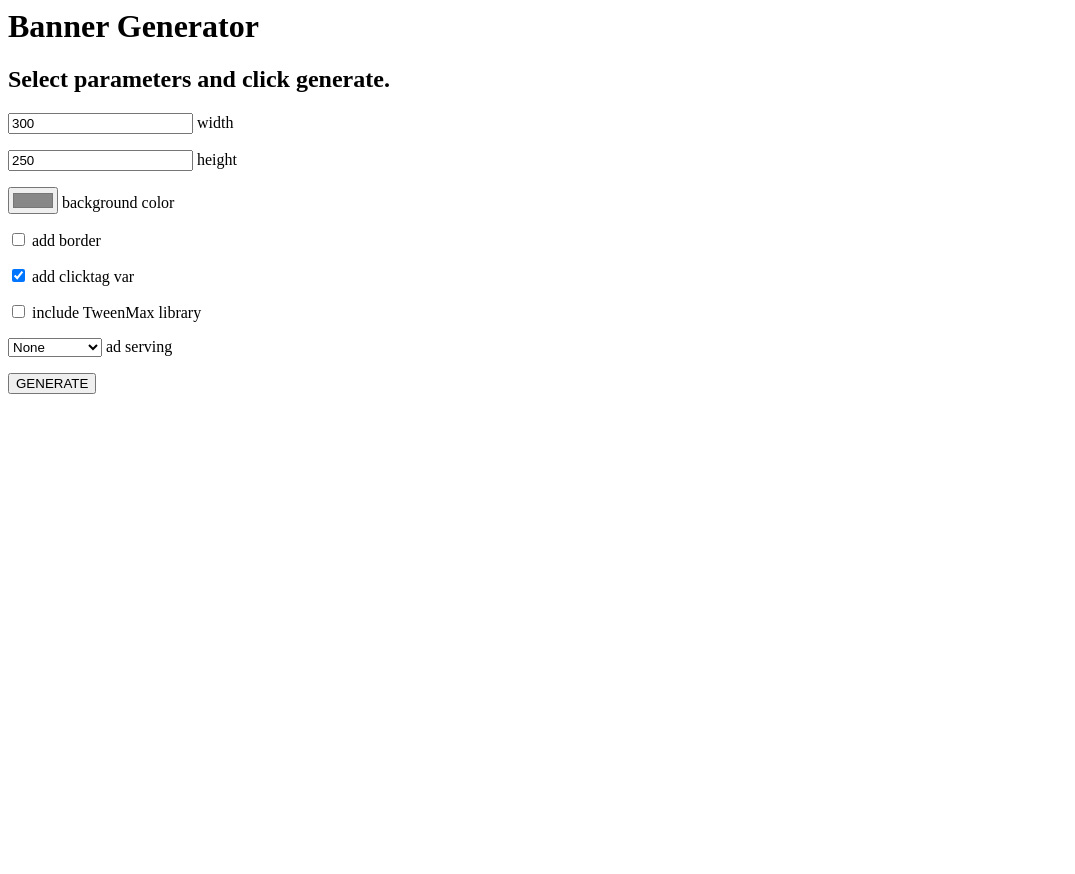
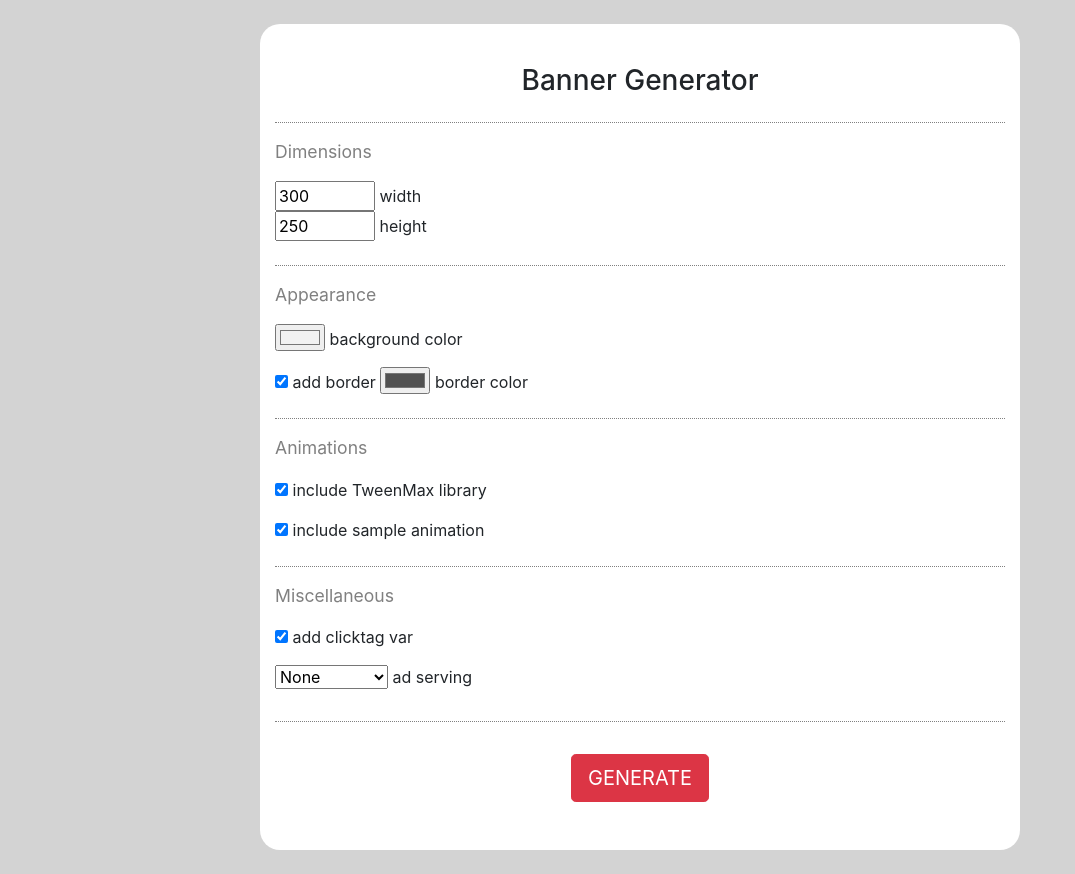
Before and after one commit to adzajac/banner-generator-with-flask, a Flask app: page / in a window 1280 px wide. Shown: the whole page, without its empty margins (0-1075 px from the left). Before the commit the page ends 394 px from the top, so only its background shows below. Run offline with Flask 2, Linux system fonts and the light colour scheme; some libraries are stand-ins or nearby versions.

Commit message:
added sample animation, border option; styling with bootstrap; added success page

```diff
--- a/app.py
+++ b/app.py
@@ -1,35 +1,39 @@
-from flask import Flask
-from flask import render_template, redirect, url_for, request
-from jinja2 import Template
 import os
+from flask import Flask, render_template, redirect, url_for, request
+from jinja2 import Environment, PackageLoader, select_autoescape
+
+OUTPUT_DIR = "output/"
+
 
 app = Flask(__name__)
 
-OUTPUT_DIR = "output/"
-
-from jinja2 import Environment, PackageLoader, select_autoescape
 env = Environment(
     loader=PackageLoader('app', 'templates'),
     autoescape=select_autoescape(['html', 'xml', 'txt'])
 )
 
-
 @app.route('/')
 def index():
     if request.args:
-        data = {
-            'width':request.args.get('width', 300, type=str),
-            'height':request.args.get('height', 250, type=str),
+        ad_params = {
+            'width':request.args.get('width', 300, type=int),
+            'height':request.args.get('height', 250, type=int),
             'bkg_color':request.args.get('bkg_color', '#ffffff', type=str),
+            'border_color':request.args.get('border_color', '#525252', type=str),
             'border':request.args.get('border', 'off', type=str),
-            'clicktag':request.args.get('clicktag', 'on', type=str),
+            'clicktag':request.args.get('clicktag', 'off', type=str),
             'tweenmax':request.args.get('tweenmax', 'off', type=str),
+            'sample_animation':request.args.get('sample_animation', 'off', type=str),
             'ad_serving':request.args.get('ad_serving', 'None', type=str)
         }
-        dir_name = data["width"]+ "x" + data["height"]
-        if not os.path.exists(OUTPUT_DIR + dir_name):
-            os.makedirs(OUTPUT_DIR + dir_name)
-        env.get_template('ad_base.html').stream(data=data).dump(OUTPUT_DIR + dir_name + "/" + "index.html")
-        env.get_template('ad_main.js').stream(data=data).dump(OUTPUT_DIR + dir_name + "/" + "main.js")
-        env.get_template('ad_style.css').stream(data=data).dump(OUTPUT_DIR + dir_name + "/" + "style.css")
+
+        dir_name = OUTPUT_DIR + str(ad_params["width"])+ "x" + str(ad_params["height"])
+
+        if not os.path.exists(dir_name):
+            os.makedirs(dir_name)
+
+        env.get_template('ad_base.html').stream(ad_params=ad_params).dump(dir_name + "/index.html")
+        env.get_template('ad_main.js').stream(ad_params=ad_params).dump(dir_name + "/main.js")
+        env.get_template('ad_style.css').stream(ad_params=ad_params).dump(dir_name + "/style.css")
+        return render_template('success.html')
     return render_template('index.html')
--- /dev/null
+++ b/templates/base.html
@@ -0,0 +1,39 @@
+<!doctyle html>
+<html>
+<head>
+    <title>banner generator</title>
+    <link rel="stylesheet" href="https://stackpath.bootstrapcdn.com/bootstrap/4.3.1/css/bootstrap.min.css" integrity="sha384-ggOyR0iXCbMQv3Xipma34MD+dH/1fQ784/j6cY/iJTQUOhcWr7x9JvoRxT2MZw1T" crossorigin="anonymous">
+    <style>
+        body {
+            background-color:lightgray;
+        }
+        #main_container {
+            background-color:white;
+            border-radius: 20px;
+        }
+    </style>
+    {% block css %}
+    {% endblock %}
+</head>
+<body>
+    <div class="container">
+        <div class="row mt-4 mb-4">
+            <div class="col-sm col-md-2">
+            </div>
+            <div class="col-sm-10 col-md-8 pt-4" id="main_container">
+                <div class="mt-3 text-center"><h3>Banner Generator</h3></div>
+                {% block content %}
+                {% endblock %}
+            </div>
+            <div class="col-sm col-md-2">
+            </div>
+        </div>
+    </div>
+    <script src="https://code.jquery.com/jquery-3.3.1.slim.min.js" integrity="sha384-q8i/X+965DzO0rT7abK41JStQIAqVgRVzpbzo5smXKp4YfRvH+8abtTE1Pi6jizo" crossorigin="anonymous"></script>
+<script src="https://cdnjs.cloudflare.com/ajax/libs/popper.js/1.14.7/umd/popper.min.js" integrity="sha384-UO2eT0CpHqdSJQ6hJty5KVphtPhzWj9WO1clHTMGa3JDZwrnQq4sF86dIHNDz0W1" crossorigin="anonymous"></script>
+<script src="https://stackpath.bootstrapcdn.com/bootstrap/4.3.1/js/bootstrap.min.js" integrity="sha384-JjSmVgyd0p3pXB1rRibZUAYoIIy6OrQ6VrjIEaFf/nJGzIxFDsf4x0xIM+B07jRM" crossorigin="anonymous"></script>
+
+    {% block js %}
+    {% endblock %}
+</body>
+</html>
--- a/templates/index.html
+++ b/templates/index.html
@@ -1,24 +1,45 @@
-<!doctyle html>
 
-<html>
-<head>
-    <title>banner generator</title>
+{% extends 'base.html' %}
 
-</head>
-<body>
-
-    <h1>Banner Generator</h1>
-    <h2>Select parameters and click generate.</h2>
+{% block css %}
+    <style>
+        .group-legend {
+            color:gray;
+            font-size:1.1rem;
+        }
+        .form-group {
+            border-top: 1px dotted gray;
+        }
+        .form-group.last {
+            border-bottom: 1px dotted gray;
+        }
+    </style>
+{% endblock %}
 
 
+{% block content %}
+                <form action="" novalidate>
 
-    <form action="" novalidate>
-        <p><input type="number" name="width" value="300" width="100"> width</p>
-        <p><input type="number" name="height" value="250" size="100"> height</p>
-        <p><input type="color" name="bkg_color" value="#888888"> background color</p>
-        <p><input type="checkbox" name="border" unchecked> add border</p>
+                    <div class="form-group mb-4 mt-4 pt-3">
+                        <p class="group-legend">Dimensions</p>
+                        <input type="number" name="width" value="300" style="width:100px"> width<br>
+                        <input type="number" name="height" value="250" style="width:100px"> height
+                    </div>
+                    <div class="form-group mb-4 pt-3">
+                        <p class="group-legend">Appearance</p>
+                        <p><input type="color" name="bkg_color" value="#f2f2f2"> background color</p>
+                        <input id="border_checkbox" type="checkbox" name="border" checked> add border
+                        <span id="border_color"><input type="color" name="border_color" value="#525252"> border color</span>
+                    </div>
+
+                    <div class="form-group mb-4 pt-3">
+                        <p class="group-legend">Animations</p>
+                        <p><input id="tweenmax_option" type="checkbox" name="tweenmax" checked> include TweenMax library</p>
+                        <p id="sample_animation"><input type="checkbox" name="sample_animation" checked> include sample animation</p>
+                    </div>
+                    <div class="form-group last mb-4 pb-3 pt-3">
+                        <p class="group-legend">Miscellaneous</p>
                         <p><input type="checkbox" name="clicktag" checked> add clicktag var</p>
-        <p><input type="checkbox" name="tweenmax" unchecked> include TweenMax library</p>
                         <p>
                         <select name="ad_serving">
                             <option value="none">None</option>
@@ -27,10 +48,29 @@
                             <option value="sizmek">Sizmek</option>
                         </select> ad serving
                         </p>
-        <p><input type="submit" value="GENERATE"></p>
+                    </div>
+                    <div class="text-center mb-5 pt-2"><input type="submit" class="btn btn-lg btn-danger text-center" value="GENERATE"></div>
                 </form>
+{% endblock %}
 
-</body>
+{% block js %}
+    <script>
+        $(document).ready(function () {
+            $("#border_checkbox").click(function() {
+                if($(this).is(":checked")) {
+                    $("#border_color").show(200);
+                } else {
+                    $("#border_color").hide(200);
+                }
+            });
+            $("#tweenmax_option").click(function() {
+                if($(this).is(":checked")) {
+                    $("#sample_animation").show(200);
+                } else {
+                    $("#sample_animation").hide(200);
+                }
+            });
 
-
-</html>
+        });
+    </script>
+{% endblock %}
```
Also changed, not shown: templates/ad_base.html (+12 -13 lines), templates/ad_main.js (+12 -6 lines), templates/ad_style.css (+38 -8 lines), templates/success.html (added, +29 -0 lines). Lines whose indentation alone changed are shown as unchanged.
